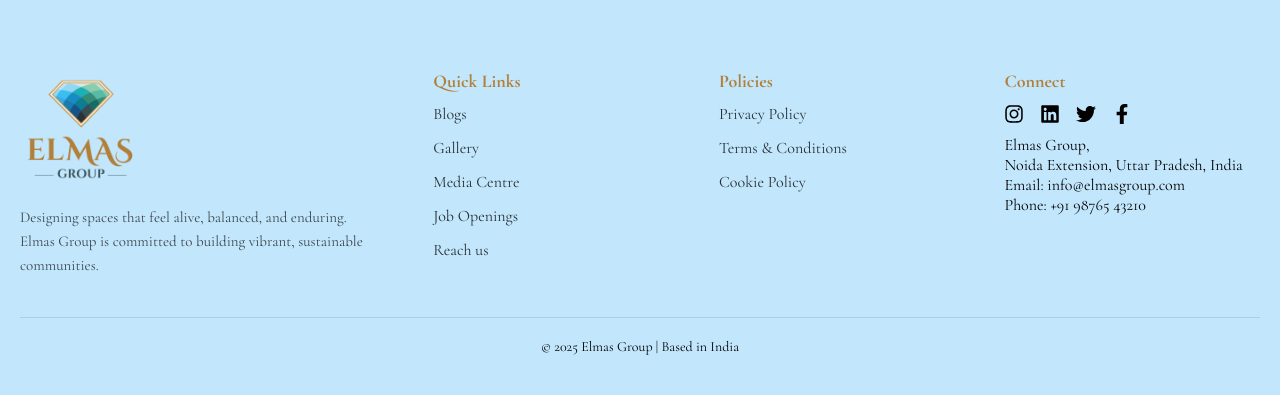
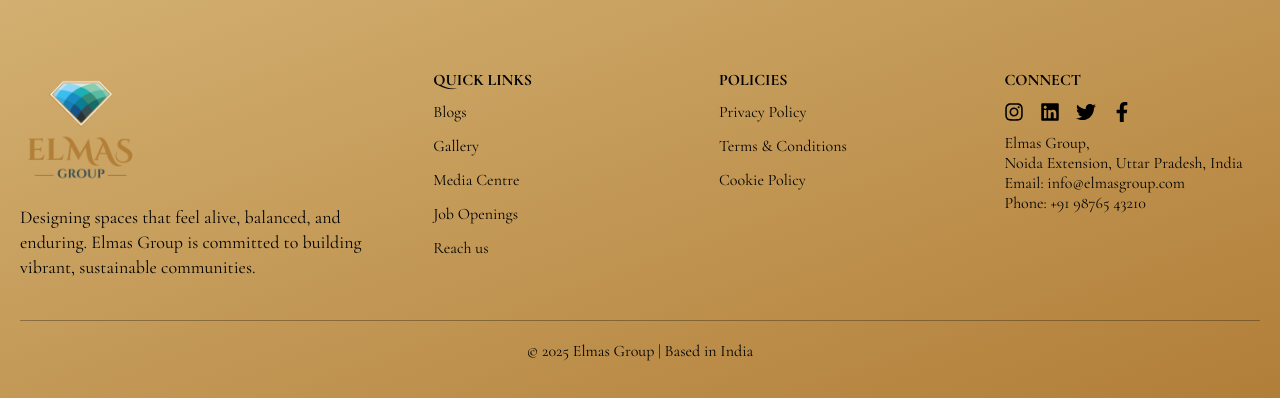
Before and after one commit to adclandigital-svg/elmas-group, a Next.js app: page / in a window 1280 px wide. Shown: the part 5510-5908 px from the top of the page. Built offline with nearby package versions, Linux system fonts and the light colour scheme.

Commit message:
change color

```diff
--- a/src/app/projects/[project]/components/NeighbourSection.css
+++ b/src/app/projects/[project]/components/NeighbourSection.css
@@ -68,6 +68,8 @@
   grid-template-columns: repeat(4, 1fr);
   gap: 10px 20px;
   z-index: 3;
+  max-width: 1800px;
+  margin: auto;
 }
 
 .nb-text {
--- a/src/app/projects/elmas-aquacasa/components/NeighbourSection.css
+++ b/src/app/projects/elmas-aquacasa/components/NeighbourSection.css
@@ -68,6 +68,8 @@
   grid-template-columns: repeat(4, 1fr);
   gap: 10px 20px;
   z-index: 3;
+  max-width: 1800px;
+  margin: auto;
 }
 
 .nb-text {
--- a/src/components/layout/footer.css
+++ b/src/components/layout/footer.css
@@ -1,11 +1,12 @@
 :root {
-  --footer-bg: #c2e6fc;
+  --footer-bg: linear-gradient(160deg, #d3b071,#b17e38 );
   --footer-text-white: #fff;
-  --footer-text-muted: rgba(0, 0, 0, 0.7);
-  --footer-text-dark: rgba(0, 0, 0, 0.8);
+  --footer-text-muted: rgba(0, 0, 0, 1);
+  --footer-text-dark: rgba(0, 0, 0, 1);
   --footer-text-black: #000000;
-  --footer-accent: #b27f38;
-  --footer-border: rgba(0, 0, 0, 0.1);
+  --footer-accent: bLACK;
+  --footer-border: rgba(0, 0, 0, 0.3);
+  --hover:#006c70;
 }
 
 /* ================= FOOTER ================= */
@@ -13,6 +14,9 @@
   padding: 80px 20px 40px;
   background: var(--footer-bg);
   color: var(--footer-text-white);
+}
+.footer a:hover{
+  color:  var(--hover)!important;
 }
 
 .footer-inner {
@@ -27,8 +31,8 @@
 /* Brand */
 .footer-brand p {
   max-width: 360px;
-  font-size: 15px;
-  line-height: 1.6;
+  font-size: 18px;
+  line-height: 1.4;
   margin-top: 10px;
   color: var(--footer-text-muted);
 }
@@ -37,8 +41,9 @@
 .footer-policy h4,
 .footer-connect h4 {
   margin-bottom: 12px;
-  font-size: 18px;
+  font-size: 16px;
   color: var(--footer-accent);
+  text-transform: uppercase;
 }
 
 .footer-nav a,
@@ -59,10 +64,14 @@
   bottom: 0;
   width: 100px;
   height: 1px;
-  background: var(--footer-accent);
+  background: var(--hover)!important;
   transform: scaleX(0);
   transform-origin: left;
   transition: transform 0.3s ease;
+  -webkit-transform: scaleX(0);
+  -moz-transform: scaleX(0);
+  -ms-transform: scaleX(0);
+  -o-transform: scaleX(0);
 }
 
 .footer-nav a:hover::after,
@@ -96,7 +105,7 @@
 .footer-bottom {
   margin-top: 40px;
   text-align: center;
-  font-size: 14px;
+  font-size: 16px;
   color: rgba(0, 0, 0, 1);
   border-top: 1px solid var(--footer-border);
   padding-top: 20px;
--- a/src/components/layout/navbar.css
+++ b/src/components/layout/navbar.css
@@ -14,9 +14,9 @@
   --nav-shadow: rgba(0, 0, 0, 0.15);
   --text-light: #fff;
   --text-dark: #111;
-  --hover-accent: #93d6f5;
+  --hover-accent: #006c70;
   --sidebar-bg: rgba(255, 255, 255, 0.96);
-  --sidebar-hover:#38bdfa;
+  --sidebar-hover:#006c70;
 }
 
 /* :root {
```
Also changed, not shown: src/app/projects/[project]/project.css (+6 -1 lines), src/app/projects/elmas-aquacasa/project.css (+6 -1 lines).
